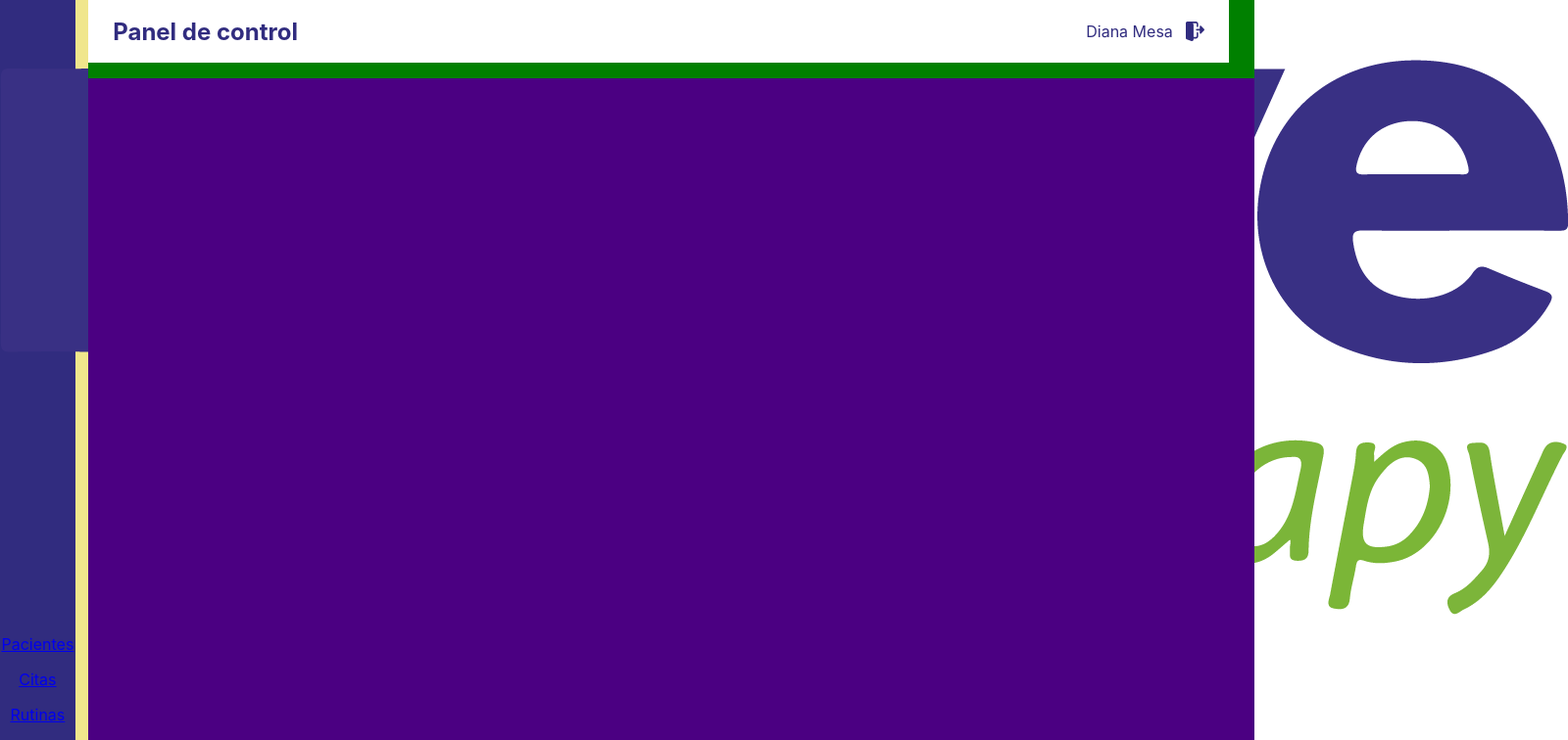
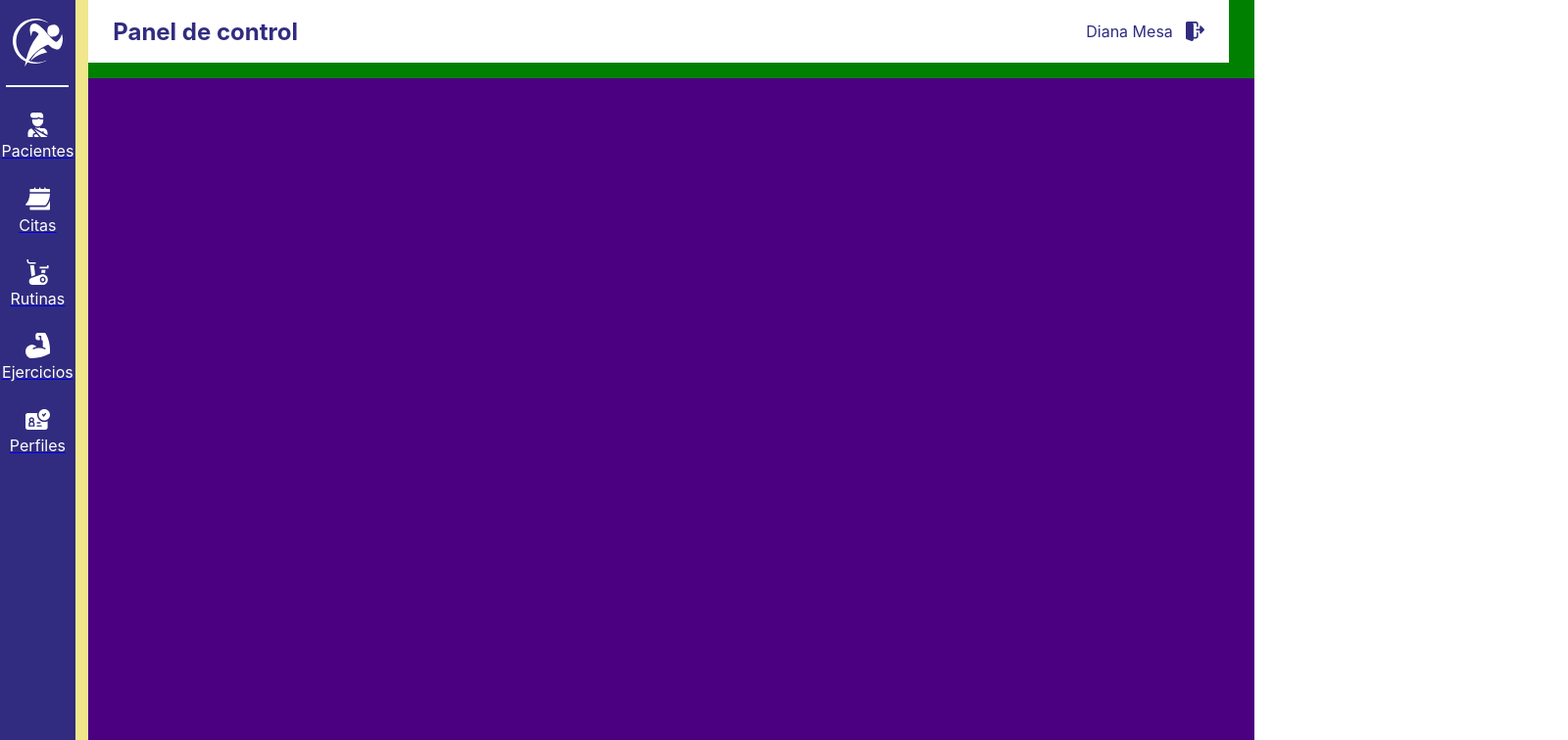
Before and after one commit to juanda3098/Movetherapy, a React (Create React App) app: page /Admin in a window 1280 px wide. Shown: the top 756 px of the page at 98% size, 1600 px wide, since content can reach past the window. Built offline with nearby package versions, Linux system fonts and the light colour scheme.

Commit message:
Se creó y finalizó el menú de admin

```diff
--- a/src/ComponentsA/Menu/Menu.js
+++ b/src/ComponentsA/Menu/Menu.js
@@ -1,31 +1,53 @@
-import React from 'react'
+import React from "react";
 
-// import { Link, useRouteMatch } from "react-router-dom";
 import { Link } from "react-router-dom";
 
-import Logo from '../../Img/Admin/Logo2.png'
+import Logo from "../../Img/Admin/Logo.svg";
+import Patient from '../../Img/Admin/patient.svg';
+import Appointment from '../../Img/Admin/appointment.svg';
+import Routine from '../../Img/Admin/routine.svg';
+import Exercise from '../../Img/Admin/exercise.svg';
+// import Physio from '../../Img/Admin/physio.svg';
+import Profile from '../../Img/Admin/profile.svg';
 
-import './Menu.scss'
+import "./Menu.scss";
 
 function Menu() {
+  // const { url } = useRouteMatch();
 
-    // const { url } = useRouteMatch();
-
-    return(
-        <div className="o-menu-container">
-            {/* <Link to={`${url}/Users`}><p>user</p></Link>
+  return (
+    <div className="o-menuA-container">
+      {/* <Link to={`${url}/Users`}><p>user</p></Link>
             <Link to={`${url}/Exercise`}><p>exercise</p></Link> */}
 
-            <img src={Logo} alt="" className="o-img-headerA-logo" />
+      <img src={Logo} alt="" className="o-img-logo" />
 
-            <Link to="/Admin/Users"><p>Pacientes</p></Link>
-            <Link to="/Admin/Appointment"><p>Citas</p></Link>
-            <Link to="/Admin/Routine"><p>Rutinas</p></Link>
-            <Link to="/Admin/Exercise"><p>Ejercicios</p></Link>
-            <Link to="/Admin/Fisio"><p>Fisioterapeutas</p></Link>
-
-        </div>
-    )
+      <Link to="/Admin/Patient">
+        <img src={Patient} alt="" className="o-img-menu" />
+        <p className="o-label-menu">Pacientes</p>
+      </Link>
+      <Link to="/Admin/Appointment">
+        <img src={Appointment} alt="" className="o-img-menu" />
+        <p className="o-label-menu">Citas</p>
+      </Link>
+      <Link to="/Admin/Routine">
+        <img src={Routine} alt="" className="o-img-menu" />
+        <p className="o-label-menu">Rutinas</p>
+      </Link>
+      <Link to="/Admin/Exercise">
+        <img src={Exercise} alt="" className="o-img-menu" />
+        <p className="o-label-menu">Ejercicios</p>
+      </Link>
+      {/* <Link to="/Admin/Physio">
+        <img src={Physio} alt="" className="o-img-menu" />
+        <p>Fisioterapeutas</p>
+      </Link> */}
+      <Link to="/Admin/Profile">
+        <img src={Profile} alt="" className="o-img-menu" />
+        <p className="o-label-menu">Perfiles</p>
+      </Link>
+    </div>
+  );
 }
 
-export default Menu
+export default Menu;
--- a/src/ComponentsA/Menu/Menu.scss
+++ b/src/ComponentsA/Menu/Menu.scss
@@ -1 +1,26 @@
 @import '../../variableStyles.scss';
+
+.o-menuA-container {
+    background: $blue;
+    display: flex;
+    flex-direction: column;
+    align-items: center;
+    width: 100%;
+    height: 100%;
+}
+
+.o-img-logo {
+    width: 4vw;
+    padding: 1.5vw 0.5vw 1.5vw 0.5vw;
+    border-bottom: 2px solid $white;
+}
+
+.o-img-menu {
+    width: 2vw;
+    margin: 2vw 0vw 0vw 0vw;
+}
+
+.o-label-menu {
+    color: $white;
+    margin: 0vw;
+}
```
